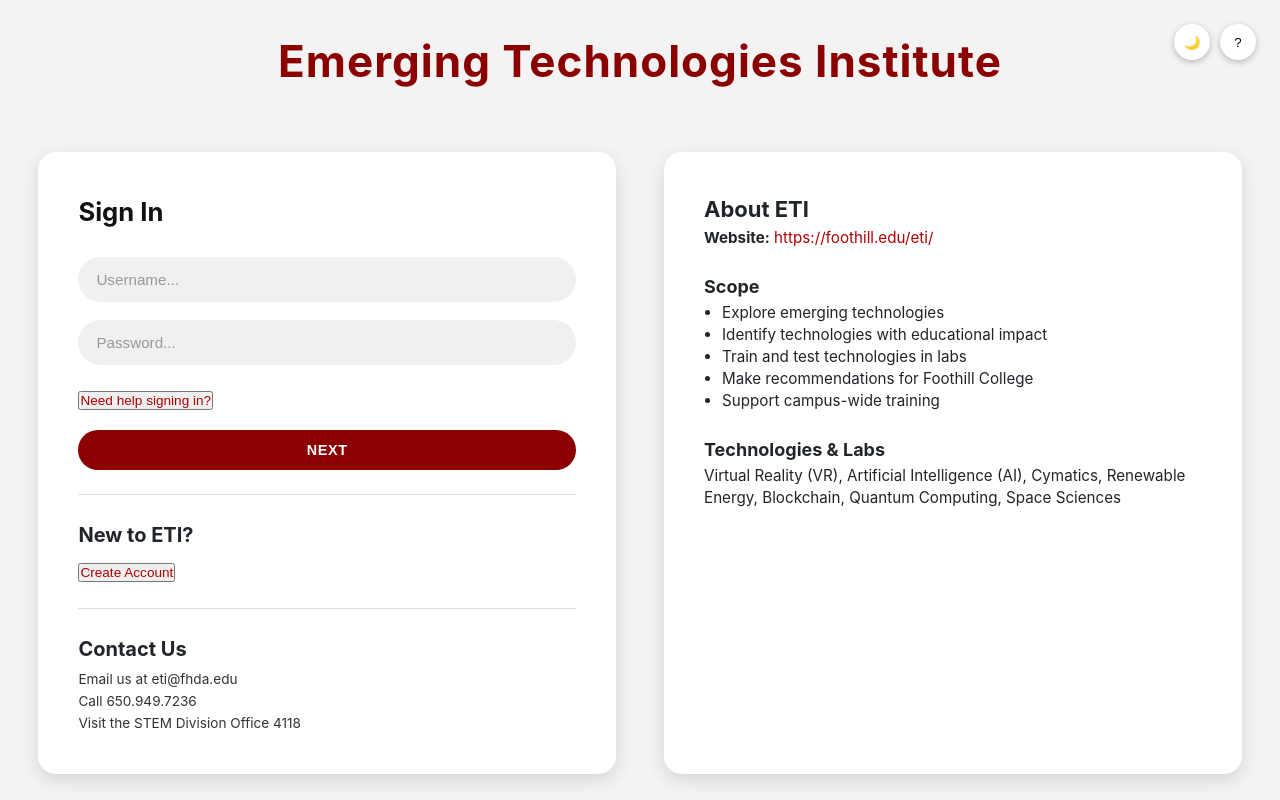
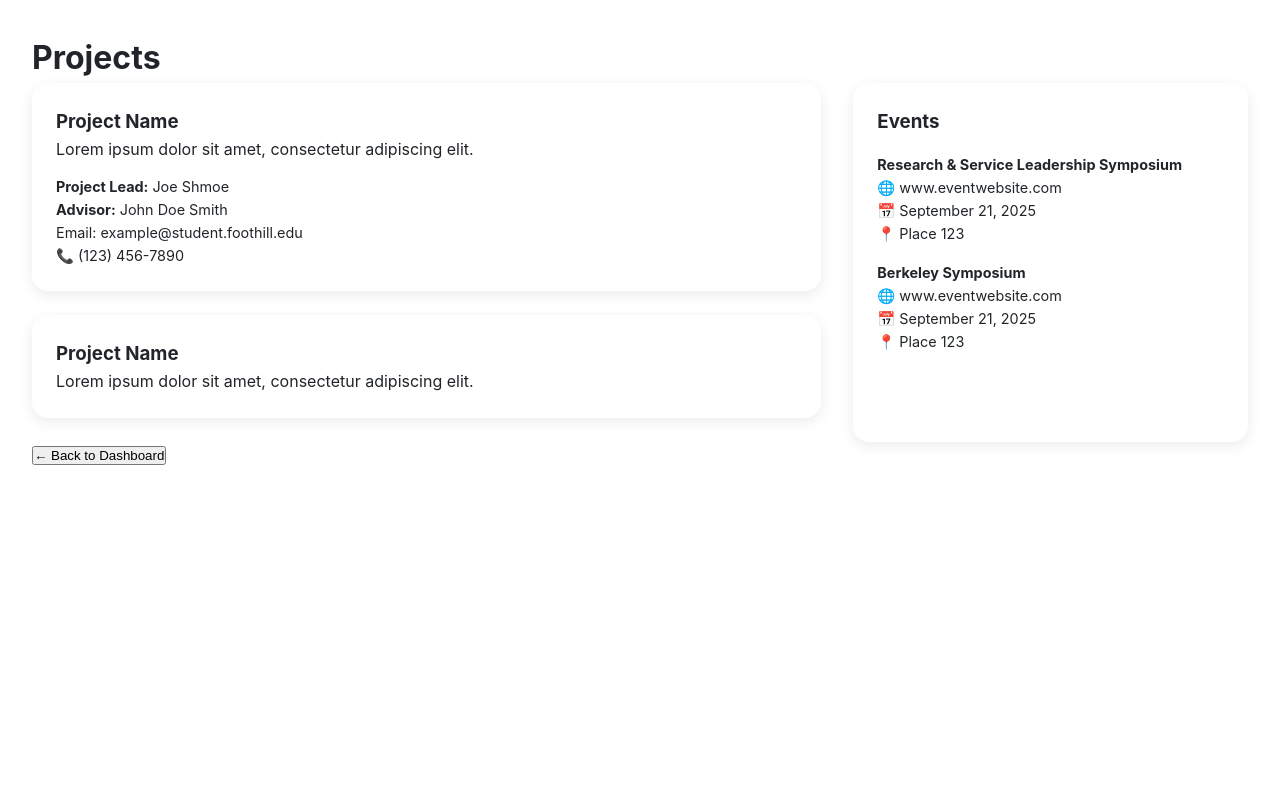
Before and after one commit to FH-ETI-LABS/ETI-LABS-website, a React (Vite) app: page / in a window 1280 px wide. Built offline with nearby package versions, Linux system fonts and the light colour scheme.

Commit message:
made projects page

```diff
--- a/src/App.tsx
+++ b/src/App.tsx
@@ -1,36 +1,28 @@
 import { useState } from "react";
-import DashboardPage from "./Pages/DashboardPage";
-import StaffPage from "./Pages/StaffPage";
-import ClubsPage from "./Pages/ClubsPage";
 import LoginPage from "./Pages/LoginPage";
 import CreateAccountPage from "./Pages/CreateAccountPage";
 import PasswordResetPage from "./Pages/PasswordResetPage";
-
+import ProjectsPage from "./Pages/ProjectsPage";
+import DashboardPage from "./Pages/DashboardPage";
 
 function App() {
-  const [currentPage, setCurrentPage] = useState("auth");
+  const [currentPage, setCurrentPage] = useState("projects");
 
-  try {
   switch (currentPage) {
     case "dashboard":
       return <DashboardPage onNavigate={setCurrentPage} />;
 
-      case "staff":
-        return <StaffPage onNavigate={setCurrentPage} />;
-
-      case "clubs":
-        return <ClubsPage onNavigate={setCurrentPage} />;
+    case "projects":
+      return <ProjectsPage onNavigate={setCurrentPage} />;
 
     case "create-account":
       return <CreateAccountPage onNavigate={setCurrentPage} />;
+
     case "password-reset":
       return <PasswordResetPage onNavigate={setCurrentPage} />;
+
     default:
       return <LoginPage onNavigate={setCurrentPage} />;
-    }
-  } catch (err) {
-    console.error("App render error:", err);
-    return <div style={{ padding: 40 }}>Something went wrong.</div>;
   }
 }
 
--- /dev/null
+++ b/src/Pages/ProjectsPage.css
@@ -0,0 +1,34 @@
+.projects-page {
+  padding: 32px;
+}
+
+.projects-layout {
+  display: grid;
+  grid-template-columns: 2fr 1fr;
+  gap: 32px;
+}
+
+.project-card {
+  background: white;
+  padding: 24px;
+  border-radius: 16px;
+  margin-bottom: 24px;
+  box-shadow: 0 4px 14px rgba(0,0,0,0.08);
+}
+
+.project-meta {
+  margin-top: 12px;
+  font-size: 0.9rem;
+}
+
+.projects-events {
+  background: white;
+  padding: 24px;
+  border-radius: 16px;
+  box-shadow: 0 4px 14px rgba(0,0,0,0.08);
+}
+
+.event-card {
+  margin-top: 16px;
+  font-size: 0.9rem;
+}
--- /dev/null
+++ b/src/Pages/ProjectsPage.tsx
@@ -0,0 +1,66 @@
+import "./ProjectsPage.css";
+
+type ProjectsPageProps = {
+  onNavigate: (page: string) => void;
+};
+
+const ProjectsPage = ({ onNavigate }: ProjectsPageProps) => {
+  return (
+    <div className="projects-page">
+      <h1>Projects</h1>
+
+      <div className="projects-layout">
+        <div className="projects-list">
+          <div className="project-card">
+            <h3>Project Name</h3>
+            <p>
+              Lorem ipsum dolor sit amet, consectetur adipiscing elit.
+            </p>
+
+            <div className="project-meta">
+              <div>
+                <strong>Project Lead:</strong> Joe Shmoe
+              </div>
+              <div>
+                <strong>Advisor:</strong> John Doe Smith
+              </div>
+              <div>Email: example@student.foothill.edu</div>
+              <div>📞 (123) 456-7890</div>
+            </div>
+          </div>
+
+          <div className="project-card">
+            <h3>Project Name</h3>
+            <p>
+              Lorem ipsum dolor sit amet, consectetur adipiscing elit.
+            </p>
+          </div>
+        </div>
+
+        <div className="projects-events">
+          <h3>Events</h3>
+
+          <div className="event-card">
+            <strong>Research & Service Leadership Symposium</strong>
+            <div>🌐 www.eventwebsite.com</div>
+            <div>📅 September 21, 2025</div>
+            <div>📍 Place 123</div>
+          </div>
+
+          <div className="event-card">
+            <strong>Berkeley Symposium</strong>
+            <div>🌐 www.eventwebsite.com</div>
+            <div>📅 September 21, 2025</div>
+            <div>📍 Place 123</div>
+          </div>
+        </div>
+      </div>
+
+      <button onClick={() => onNavigate("dashboard")}>
+        ← Back to Dashboard
+      </button>
+    </div>
+  );
+};
+
+export default ProjectsPage;
```
Lines whose indentation alone changed are shown as unchanged.
